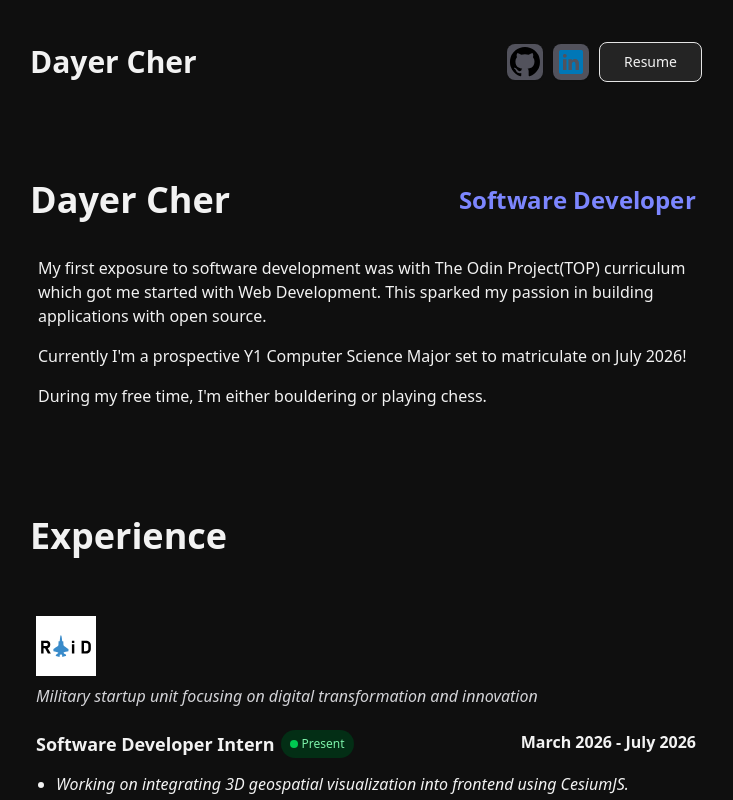
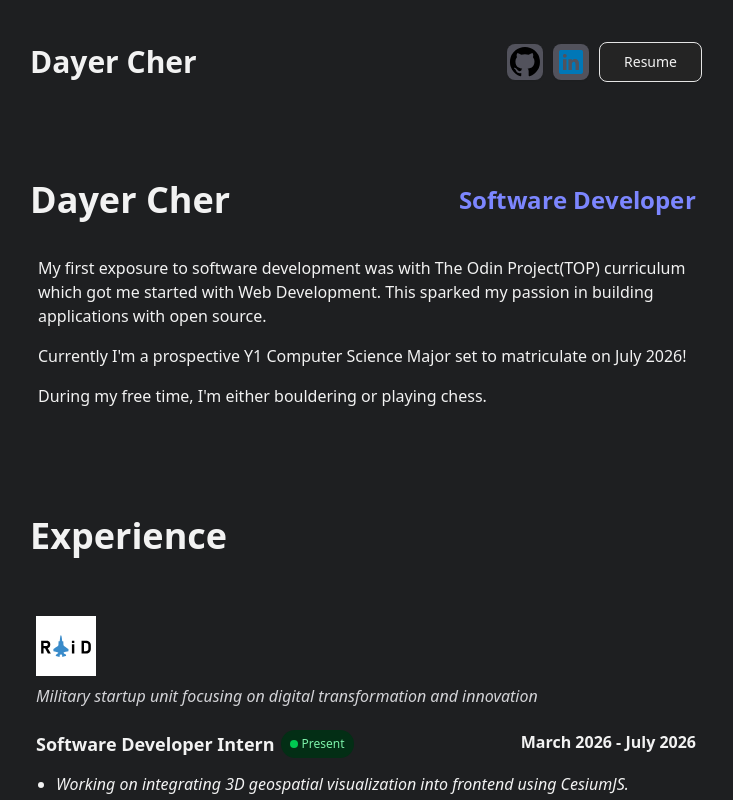
Before and after one commit to dayercher005/Portfolio, a React (Vite) app: page / in a window 1280 px wide. Shown: the top 800 px of the page, without its empty margins (274-1007 px from the left). Built offline with nearby package versions, Linux system fonts and the light colour scheme.

Commit message:
style: background color change

```diff
--- a/src/styles/index.css
+++ b/src/styles/index.css
@@ -90,7 +90,7 @@
   --color-sidebar-accent-foreground: var(--sidebar-accent-foreground);
   --color-sidebar-border: var(--sidebar-border);
   --color-sidebar-ring: var(--sidebar-ring);
-  --color-midnight: #0F0F0F;
+  --color-midnight: #1e1f21;
   --color-skillCard: linear-gradient(345deg,_hsla(0,_40%,_100%,_.05),_hsla(0,_0%,_100%,_.1));
 }
 
```
